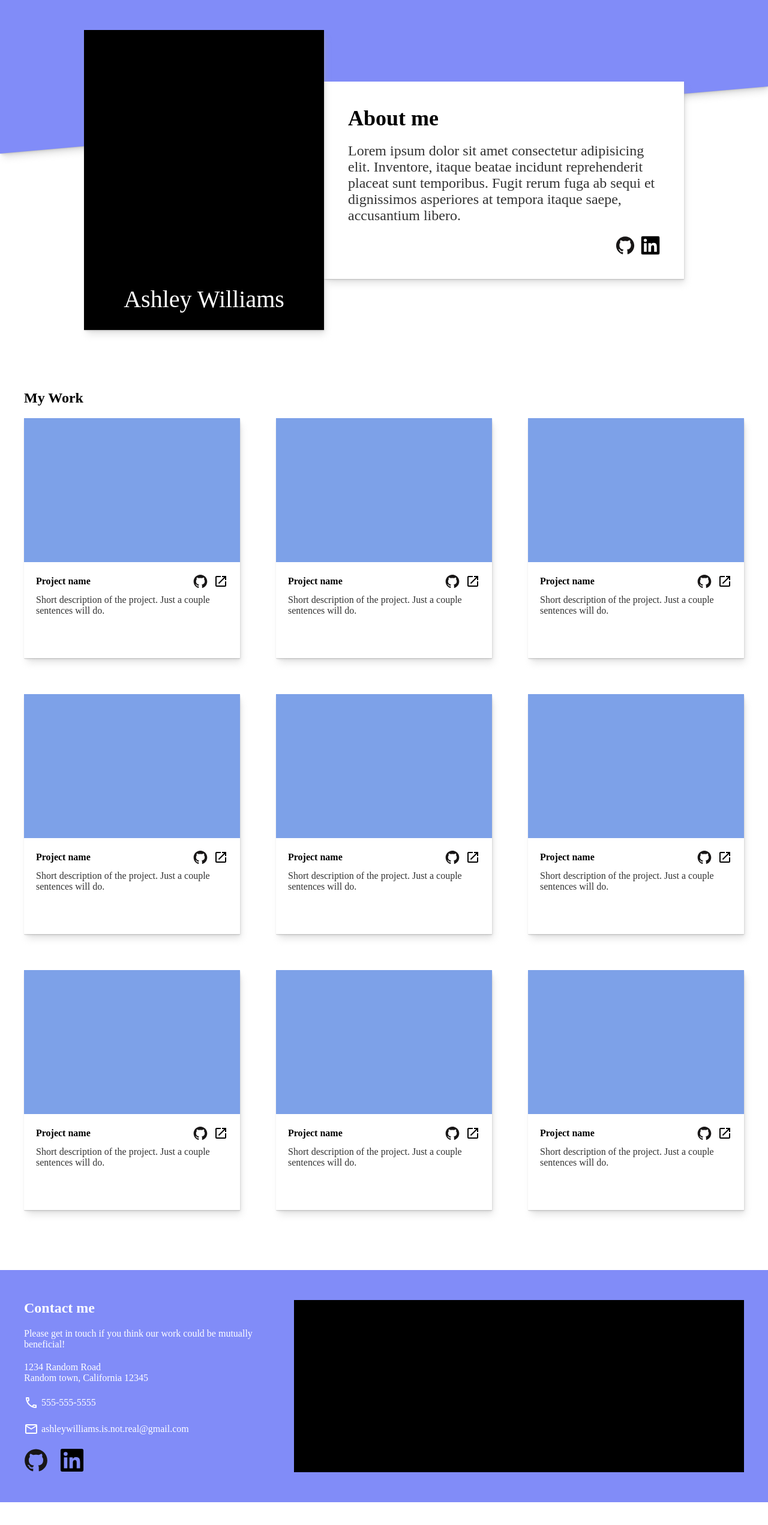
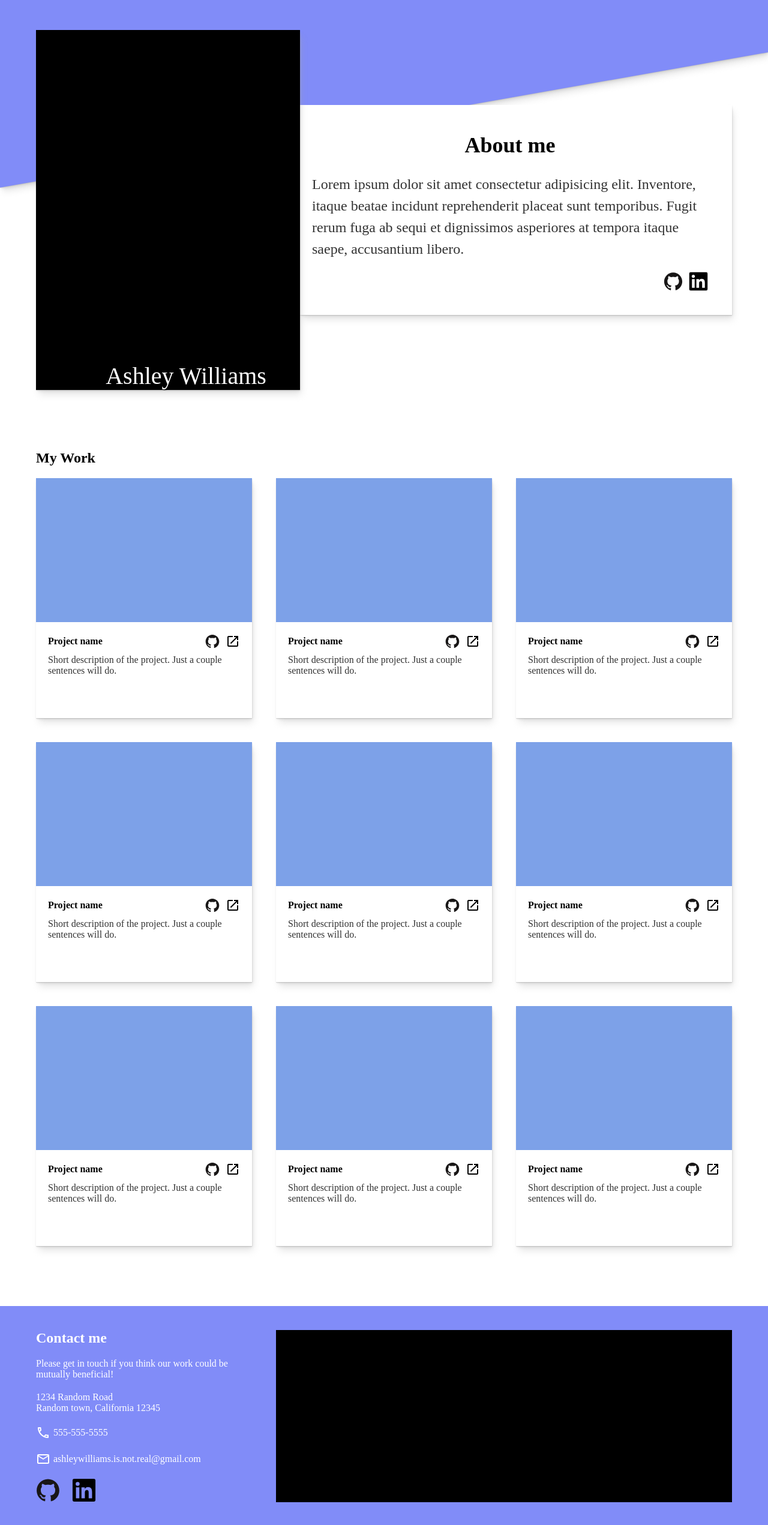
Before and after one commit to f-gregor/homepage-TOP, a plain HTML site: page index.html in a window 1280 px wide. Shown: the whole page at 60% size. Before the commit the page ends 2504 px from the top, so only its background shows below. Drawn offline with Linux system fonts and the light colour scheme.

Commit message:
Implement mobile and tablet layout

```diff
--- a/index.html
+++ b/index.html
@@ -29,7 +29,6 @@
       </div>
     </header>
     <main>
-      <div class="wrapper">
       <h2>My Work</h2>
       <div class="card-container">
         <div class="card bottom-shadow">
@@ -43,8 +42,7 @@
               </div>
             </div>
             <p>
-                Short description of the project. Just a couple sentences will
-                do.
+              Short description of the project. Just a couple sentences will do.
             </p>
           </div>
         </div>
@@ -59,8 +57,7 @@
               </div>
             </div>
             <p>
-                Short description of the project. Just a couple sentences will
-                do.
+              Short description of the project. Just a couple sentences will do.
             </p>
           </div>
         </div>
@@ -75,8 +72,7 @@
               </div>
             </div>
             <p>
-                Short description of the project. Just a couple sentences will
-                do.
+              Short description of the project. Just a couple sentences will do.
             </p>
           </div>
         </div>
@@ -91,8 +87,7 @@
               </div>
             </div>
             <p>
-                Short description of the project. Just a couple sentences will
-                do.
+              Short description of the project. Just a couple sentences will do.
             </p>
           </div>
         </div>
@@ -107,8 +102,7 @@
               </div>
             </div>
             <p>
-                Short description of the project. Just a couple sentences will
-                do.
+              Short description of the project. Just a couple sentences will do.
             </p>
           </div>
         </div>
@@ -123,8 +117,7 @@
               </div>
             </div>
             <p>
-                Short description of the project. Just a couple sentences will
-                do.
+              Short description of the project. Just a couple sentences will do.
             </p>
           </div>
         </div>
@@ -139,8 +132,7 @@
               </div>
             </div>
             <p>
-                Short description of the project. Just a couple sentences will
-                do.
+              Short description of the project. Just a couple sentences will do.
             </p>
           </div>
         </div>
@@ -155,8 +147,7 @@
               </div>
             </div>
             <p>
-                Short description of the project. Just a couple sentences will
-                do.
+              Short description of the project. Just a couple sentences will do.
             </p>
           </div>
         </div>
@@ -171,10 +162,8 @@
               </div>
             </div>
             <p>
-                Short description of the project. Just a couple sentences will
-                do.
+              Short description of the project. Just a couple sentences will do.
             </p>
-            </div>
           </div>
         </div>
       </div>
--- a/style.css
+++ b/style.css
@@ -33,14 +33,12 @@ body {
 }
 
 header,
-main,
 footer {
   display: flex;
   justify-content: center;
 }
 
 main {
-  flex: 1;
   margin-top: 50px;
 }
 
@@ -51,14 +49,33 @@ footer {
 .tilted {
   height: 400px;
   width: 100vw;
-  transform: translateY(-50%) skewY(-5deg);
+  transform: translateY(-50%) skewY(-10deg);
   position: absolute;
   z-index: -1;
 }
 
 .wrapper {
-  flex: 1;
-  max-width: 1200px;
+  grid-column: 2;
+}
+
+header,
+main {
+  display: grid;
+  grid-template-columns: 1fr 360px 1fr;
+}
+
+@media (min-width: 820px) {
+  header,
+  main {
+    grid-template-columns: 1fr 760px 1fr;
+  }
+}
+
+@media (min-width: 1220px) {
+  header,
+  main {
+    grid-template-columns: 1fr 1160px 1fr;
+  }
 }
 
 /* Shadows */
@@ -79,24 +96,24 @@ header > .wrapper {
   display: flex;
   align-items: center;
   justify-content: center;
+  flex-direction: column;
 }
 
 .about {
-  padding: 40px;
   display: flex;
   flex-direction: column;
+  align-items: center;
   gap: 20px;
   background-color: white;
-  max-width: 600px;
   font-size: 1.5rem;
+  line-height: 1.5;
 }
 
 header .image {
+  height: 400px;
+  width: 360px;
+  background-color: black;
   position: relative;
-  z-index: 1;
-  height: 500px;
-  width: 400px;
-  background-color: black;
 }
 
 .links {
@@ -104,19 +121,89 @@ header .image {
   gap: 10px;
 }
 
-.about > .links {
-  align-self: flex-end;
+@media (max-width: 820px) {
+  .about {
+    margin-top: 40px;
+    box-shadow: none;
+    text-align: center;
+  }
+}
+
+@media (min-width: 820px) and (max-width: 1220px) {
+  header .wrapper {
+    position: relative;
+    display: block;
+    height: 500px;
+  }
+
+  .about > .links {
+    display: none;
+    align-self: flex-end;
+  }
+
+  .about {
+    margin-left: 160px;
+    margin-top: 100px;
+    display: block;
+    padding: 40px;
+    align-items: flex-start;
+    width: 600px;
+  }
+
+  header .image {
+    float: left;
+    margin-right: 20px;
+    margin-right: 20px;
+  }
+
+  .name {
+    top: 5%;
+    left: 70%;
+  }
+
+  .about h2 {
+    text-align: center;
+    margin-top: 20px;
+    margin-bottom: 20px;
+  }
+}
+
+@media (min-width: 1220px) {
+  .about > .links {
+    align-self: flex-end;
+  }
+
+  .about {
+    max-width: 720px;
+    padding: 40px;
+    padding-left: 20px;
+  }
+
+  header .image {
+    width: 500px;
+    height: 600px;
+  }
+
+  header .wrapper {
+    flex-direction: row;
+  }
 }
 
 .name {
   color: white;
-  position: relative;
+  position: absolute;
+  bottom: 0px;
+  width: inherit;
   text-align: center;
-  top: 85%;
   font-size: 2.5rem;
+  text-shadow: 2px 2px hsl(0deg, 0%, 0%, 0.2);
 }
 
 /* Main */
+
+main > * {
+  grid-column: 2;
+}
 
 main h2 {
   margin-bottom: 20px;
@@ -139,17 +226,28 @@ main h2 {
   padding: 20px;
 }
 
-/* .card-container {
+.card-container {
   display: grid;
-  grid-template-columns: repeat(3, 1fr);
+  grid-template-columns: 1fr;
   gap: 40px;
-} */
+}
 
-.card-container {
-  display: flex;
-  flex-wrap: wrap;
-  gap: 60px;
-  justify-content: space-between;
+@media (max-width: 820px) {
+  main h2 {
+    text-align: center;
+  }
+}
+
+@media (min-width: 820px) {
+  .card-container {
+    grid-template-columns: repeat(2, 1fr);
+  }
+}
+
+@media (min-width: 1220px) {
+  .card-container {
+    grid-template-columns: repeat(3, 1fr);
+  }
 }
 
 .card-header {
@@ -201,31 +299,78 @@ p {
 
 /* Footer */
 
+footer .wrapper {
+  display: flex;
+  flex-direction: column;
+  width: 100%;
+  gap: 40px;
+}
+
+@media (min-width: 820px) {
+  footer {
+    display: grid;
+    grid-template-columns: 1fr 760px, 1fr;
+  }
+
+  footer .wrapper {
+    width: 760px;
+    grid-column: 2;
+    flex-direction: row;
+    padding-bottom: 40px;
+  }
+
+  footer .image {
+    flex: 1;
+  }
+}
+
+@media (min-width: 1220px) {
+  footer {
+    display: grid;
+    grid-template-columns: 1fr 1160px, 1fr;
+  }
+
+  footer .wrapper {
+    width: 1160px;
+  }
+}
+
+@media (max-width: 820px) {
+  footer p {
+    text-align: center;
+  }
+
+  .contacts {
+    align-self: center;
+    align-items: center;
+  }
+
+  footer .image {
+    min-height: 400px;
+  }
+}
+
 footer,
 footer p {
   color: white;
 }
 
+footer {
+  padding-top: 40px;
+}
+
 .contacts {
+  max-width: 360px;
   display: flex;
   flex-direction: column;
   gap: 20px;
-  max-width: 400px;
 }
 
 .contacts > .links {
   gap: 20px;
 }
 
-footer .wrapper {
-  display: flex;
-  gap: 50px;
-  justify-content: space-between;
-  padding: 50px 0px;
-}
-
 footer .image {
-  flex: 1;
   background-color: black;
 }
 
```
Lines whose indentation alone changed are shown as unchanged.
